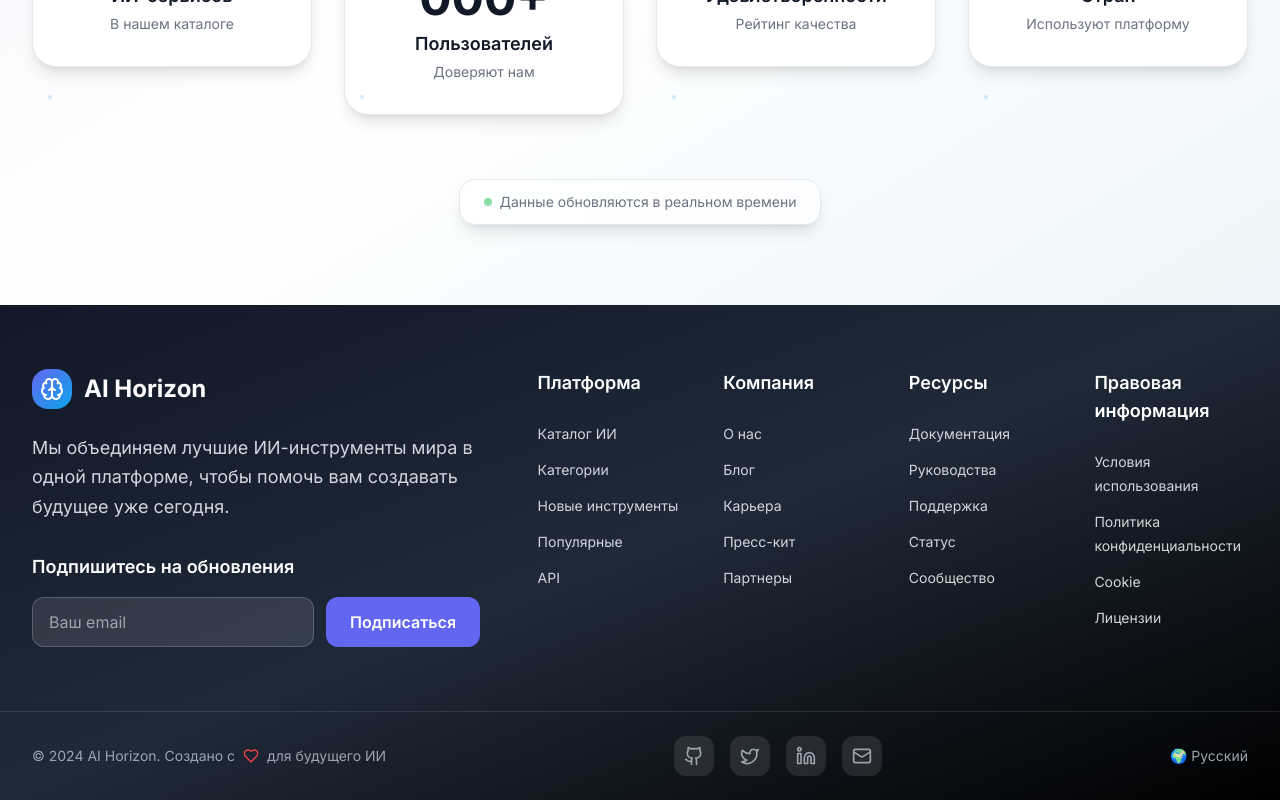
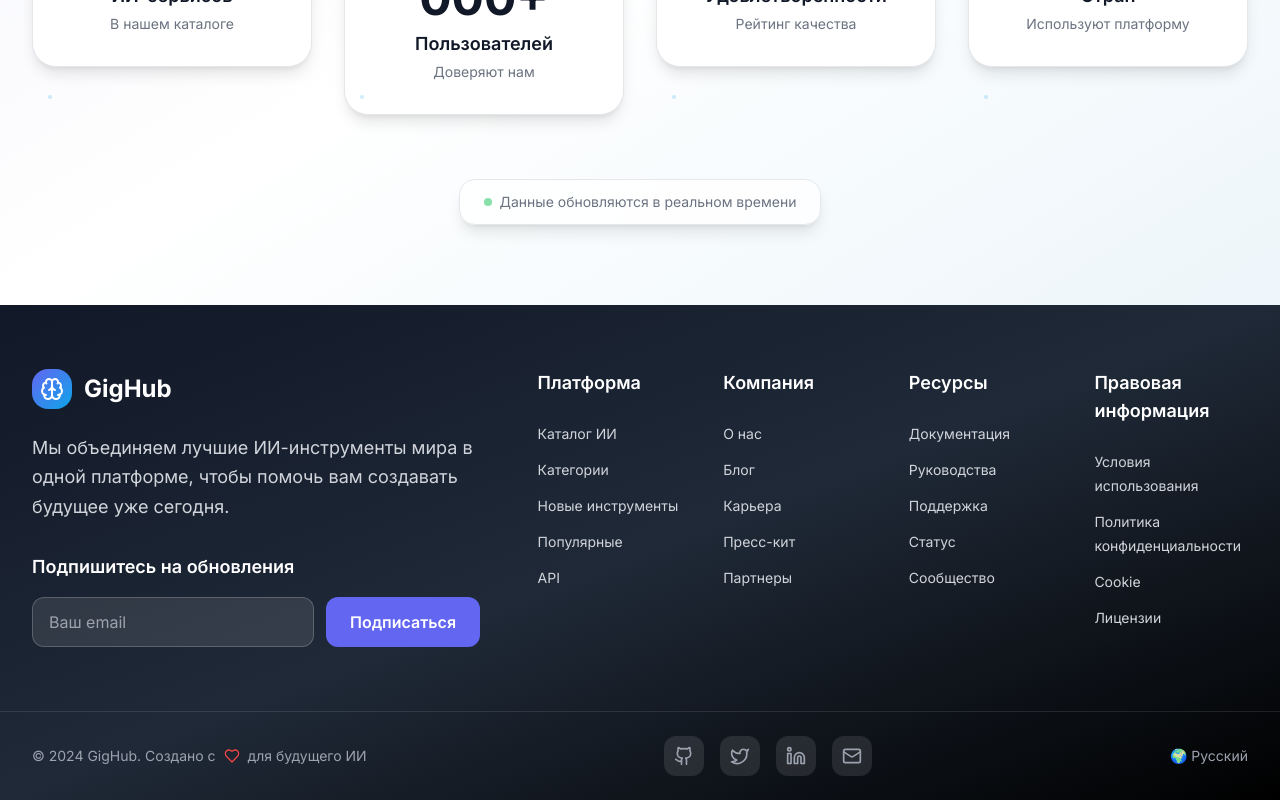
Before and after one commit to Neuropolis-ai/GigHub, a Next.js app: page / in a window 1280 px wide. Shown: the part 5056-5856 px from the top of the page. Built offline with nearby package versions, Linux system fonts and the light colour scheme.

Commit message:
Переименование проекта: AI Horizon → GigHub

```diff
--- a/package.json
+++ b/package.json
@@ -1,5 +1,5 @@
 {
-  "name": "ai-horizon",
+  "name": "GigHub",
   "version": "0.1.0",
   "private": true,
   "scripts": {
--- a/src/app/layout.tsx
+++ b/src/app/layout.tsx
@@ -2,7 +2,7 @@ import type { Metadata } from 'next'
 import './globals.css'
 
 export const metadata: Metadata = {
-  title: 'AI Horizon — Платформа лучших ИИ-инструментов',
+  title: 'GigHub — Платформа лучших ИИ-инструментов',
   description: 'Откройте для себя лучшие нейросети и ИИ-сервисы мира в одном месте. Генерация изображений, чат-боты, автоматизация и многое другое.',
   keywords: 'AI, нейросети, искусственный интеллект, генерация изображений, чат-боты, автоматизация',
 }
--- a/src/components/Footer.tsx
+++ b/src/components/Footer.tsx
@@ -58,7 +58,7 @@ export default function Footer() {
                 <div className="w-10 h-10 bg-gradient-to-br from-accent-primary to-accent-secondary rounded-2xl flex items-center justify-center">
                   <Brain className="w-6 h-6 text-white" />
                 </div>
-                <span className="text-2xl font-bold">AI Horizon</span>
+                <span className="text-2xl font-bold">GigHub</span>
               </div>
 
               <p className="text-gray-300 text-lg leading-relaxed mb-8 max-w-lg">
@@ -185,7 +185,7 @@ export default function Footer() {
           >
             {/* Copyright */}
             <div className="flex items-center gap-2 text-gray-400 text-sm">
-              <span>© 2024 AI Horizon. Создано с</span>
+              <span>© 2024 GigHub. Создано с</span>
               <Heart className="w-4 h-4 text-red-500" />
               <span>для будущего ИИ</span>
             </div>
```
Also changed, not shown: 1 other file (tests, documents, lock files or other folders).
